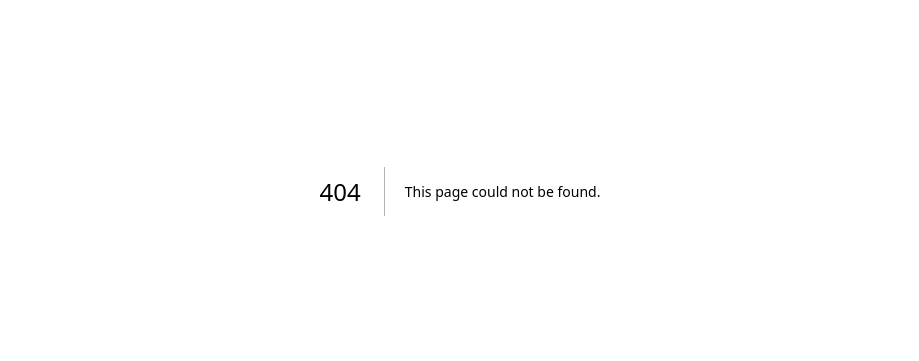
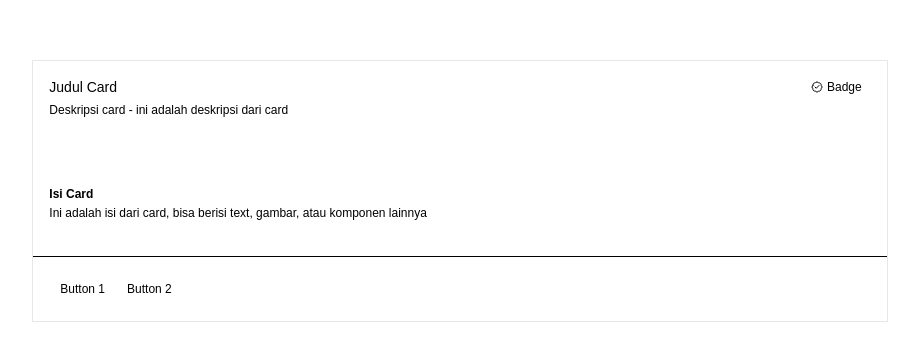
Before and after one commit to alialestari2912-coder/20252-dasprog-42325016-Alia-Lestari, a Next.js app: page /shadcn/card in a window 1280 px wide. Before the commit this address had no page. Shown: the part 209-570 px from the top of the page, without its empty margins (180-1099 px from the left). Built offline with nearby package versions, Linux system fonts and the light colour scheme.

Commit message:
p4-2-Latiahan membuat komponen ui<card>

```diff
--- /dev/null
+++ b/app/shadcn/card/page.tsx
@@ -0,0 +1,48 @@
+import { Button } from "@/components/ui/button";
+import { BadgeCheck } from "lucide-react";
+import { Badge } from "@/components/ui/badge";
+import {
+  Card,
+  CardHeader,
+  CardTitle,
+  CardDescription,
+  CardContent,
+  CardAction,
+  CardFooter,
+} from "@/components/ui/card";
+import { Separator } from "@/components/ui/separator";
+const CardDemo = () => {
+  return (
+    <div className="flex justify-center items-center min-h-screen">
+      <Card className="w-2/3">
+        <CardHeader>
+          <CardTitle>Judul Card</CardTitle>
+          <CardDescription>
+            Deskripsi card - ini adalah deskripsi dari card
+          </CardDescription>
+          <CardAction>
+            <Badge variant="destructive">
+              <BadgeCheck data-icon="inline-start" />
+              Badge
+            </Badge>
+          </CardAction>
+        </CardHeader>
+        <Separator className="my-4 bg-gray-500 rounded-3xl" />
+        <CardContent>
+          <h1 className="font-bold"> Isi Card</h1>
+          <p>
+            Ini adalah isi dari card, bisa berisi text, gambar, atau komponen
+            lainnya
+          </p>
+        </CardContent>
+        <Separator />
+        <CardFooter className="flex gap=2">
+          <Button> Button 1</Button>
+          <Button> Button 2</Button>
+        </CardFooter>
+      </Card>
+    </div>
+  );
+};
+
+export default CardDemo;
```
